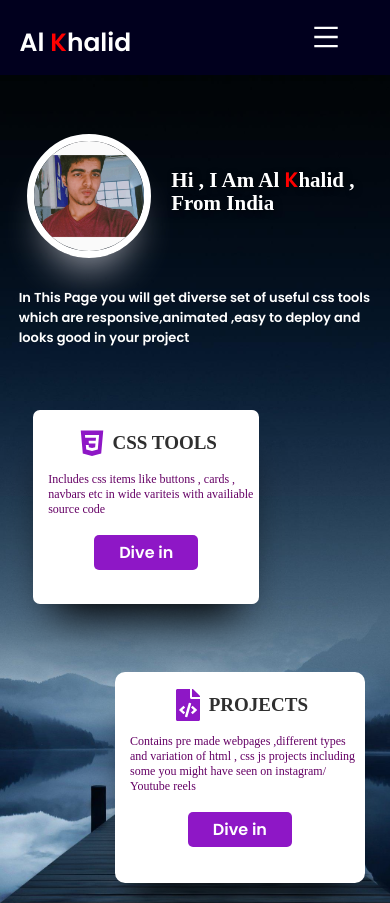
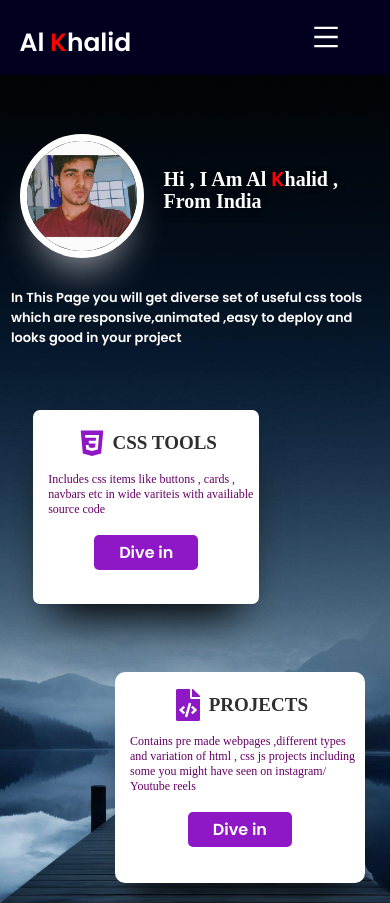
Before and after one commit to alkhalidsardar/portfoliowebpage, a plain HTML site: page index.html in a window 390 px wide. Shown: the top 903 px of the page. Drawn offline with Linux system fonts and the light colour scheme.

Commit message:
Update style.css

```diff
--- a/style.css
+++ b/style.css
@@ -379,7 +379,7 @@ form textarea {
     margin-left: 0;
   }
   .containerright .hi {
-    font-size: 21px;
+    font-size: 20px;
     margin-left: 20px;
     line-height: 1.1;
   }
@@ -398,7 +398,7 @@ form textarea {
     width: 110px;
     border-radius: 50%;
     box-shadow: 0px 30px 40px -20px var(--grayishBlue);
-    margin-left: 7vw;
+    margin-left: 5vw;
   }
   .bottomcontent {
     flex-direction: column;
```
